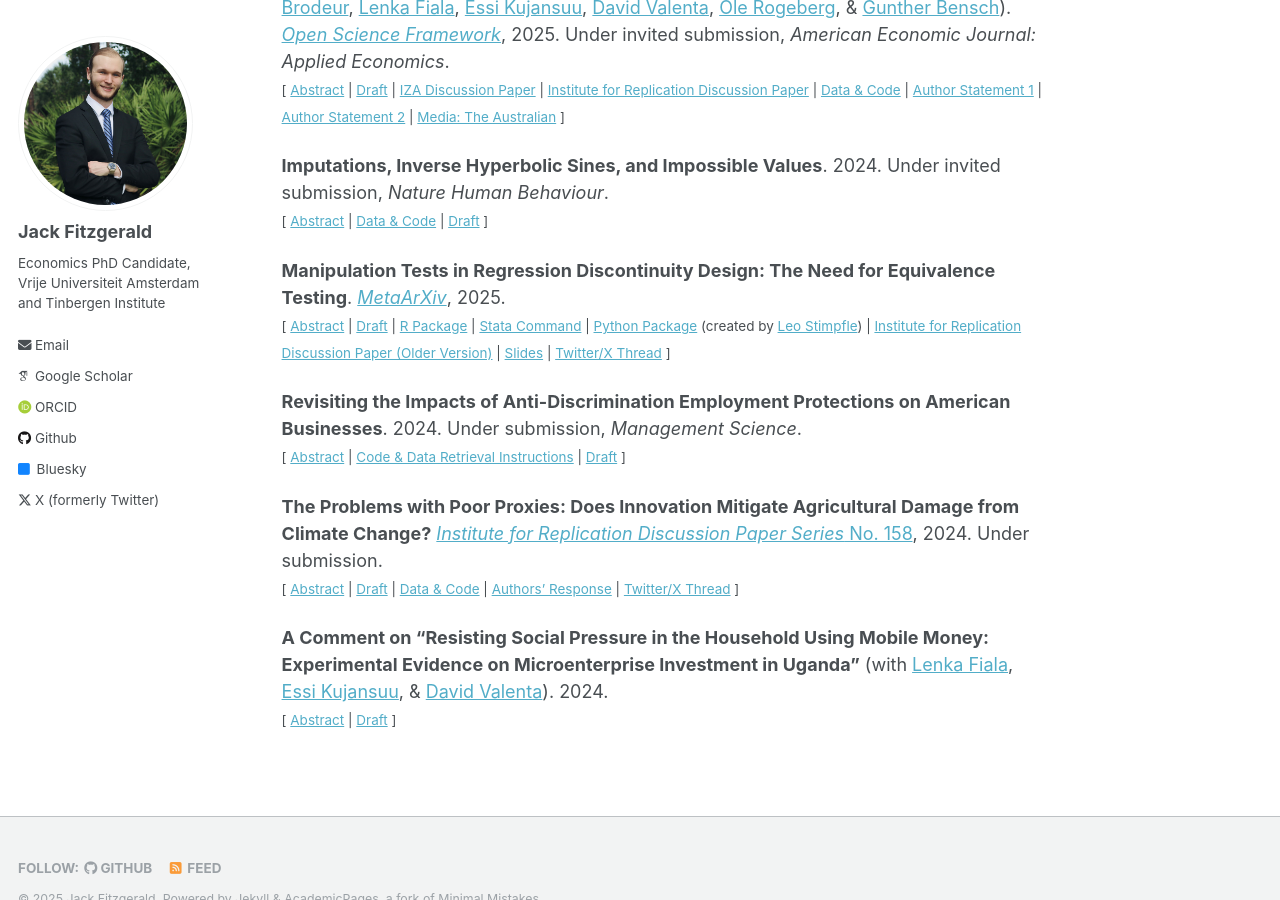
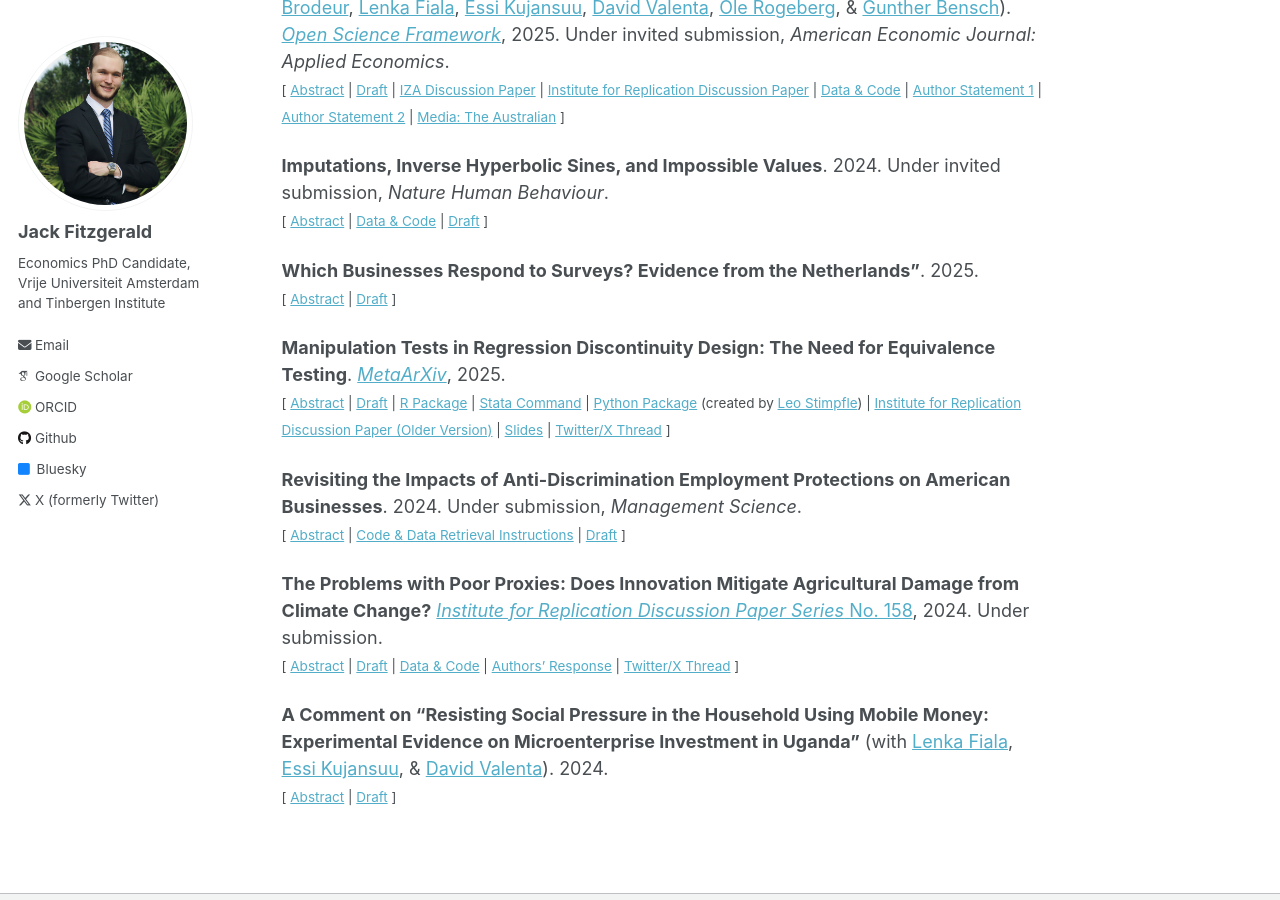
Before and after one commit to jack-fitzgerald/jack-fitzgerald.github.io, a Jekyll site: the page built from _pages/papers.md, in a window 1280 px wide and 900 px high, scrolled down 1175 px. Built offline with Jekyll 4.4.1, drawn with Linux system fonts in a browser that asks for light colours; some web fonts are replaced.

Commit message:
Update papers.md

```diff
--- a/_pages/papers.md
+++ b/_pages/papers.md
@@ -86,6 +86,15 @@ Wolfowicz et al. (2023, <i>Nature Human Behaviour</i>) find that more arrests an
 
 </small><br><br/></div>
 
+**Which Businesses Respond to Surveys? Evidence from the Netherlands"**. 2025. <br/>
+<small>[ <a href="#/" onclick="visib('LISA')">Abstract</a> | [Draft](https://jack-fitzgerald.github.io/files/LISA.pdf) ] </small>
+
+<div id="LISA" style="display: none; text-align: justify; line-height: 1.2" ><small>
+
+I leverage a unique administrative register covering the universe of establishments in the Netherlands to examine how characteristics differ between establishments that do and do not respond to business surveys. Only 20% of Dutch establishments responded to regional business surveys in 2022. Responsive establishments employed two fewer people than unresponsive establishments, and exhibited parttime employment rates 15 percentage points higher than unresponsive establishments. Sectoral and occupational response rates can vary by nearly 50 percentage points, with public-sector and white-collar occupations overrepresented amongst responsive establishments. Solo enterprises registered to residential addresses are the most common kind of establishment, but exhibit response rates 18 percentage points lower than an average office. However, controlling for contact probability reveals that most sectoral and occupational variation in response rates can be traced back to differences in contact probability rather than responsiveness. These findings highlight generalizability challenges in business surveys and opportunities to improve their design.
+
+</small><br><br/></div>
+
 **Manipulation Tests in Regression Discontinuity Design: The Need for Equivalence Testing**. [<i>MetaArXiv</i>](https://doi.org/10.31222/osf.io/2dgrp_v1), 2025. <br/>
 <small>[ <a href="#/" onclick="visib('rdd-equiv')">Abstract</a> | [Draft](https://jack-fitzgerald.github.io/files/RDD_Equivalence.pdf) | [R Package](https://github.com/jack-fitzgerald/eqtesting) | [Stata Command](https://github.com/jack-fitzgerald/lddtest) | [Python Package](https://github.com/leostimpfle/lddtest) (created by [Leo Stimpfle](https://www.ugent.be/eb/accountancy-fiscaliteit/en/research/corpfin/team/stimpfle.htm)) | [Institute for Replication Discussion Paper (Older Version)](https://hdl.handle.net/10419/300277) | [Slides](https://jack-fitzgerald.github.io/files/CDSM24_Slides.pdf) | [Twitter/X Thread](https://threadreaderapp.com/thread/1815334145091920105.html) ] </small>
 
```
